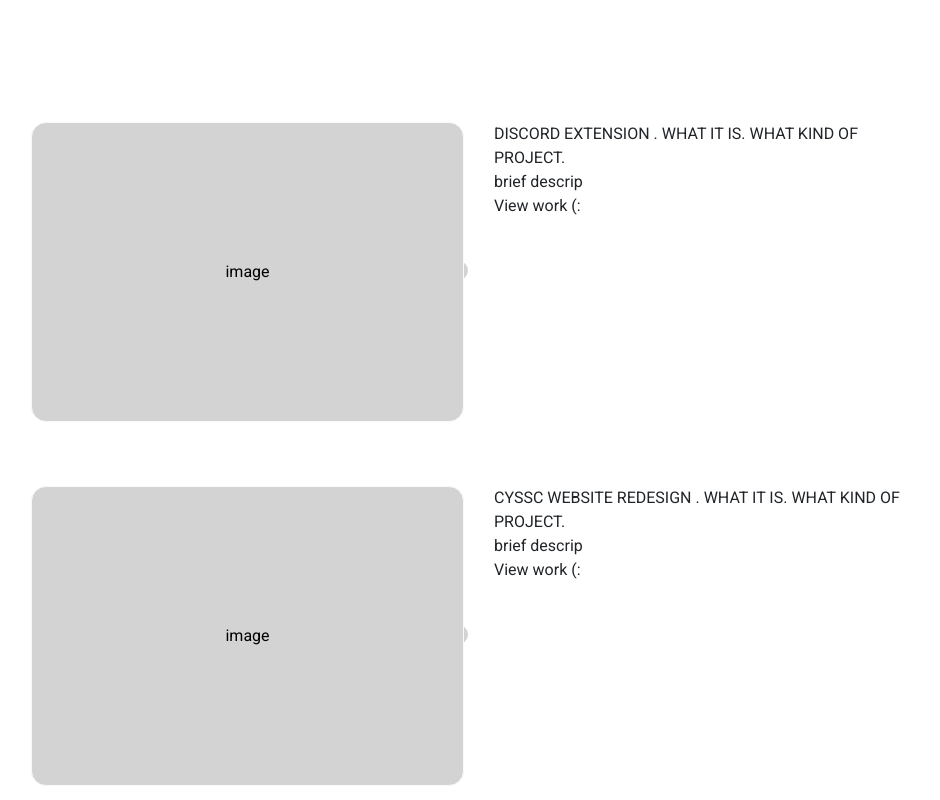
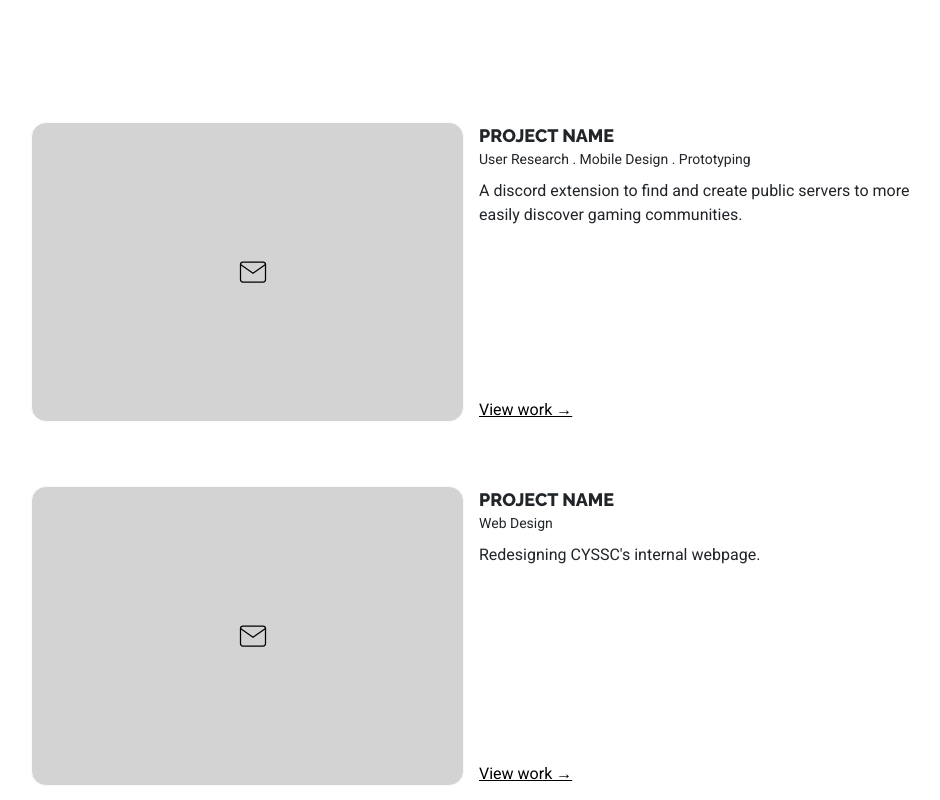
Before and after one commit to soniacui/soniacui.github.io, a plain HTML site: page index.html in a window 1280 px wide. Shown: the part 520-1320 px from the top of the page, without its empty margins (161-1101 px from the left). Drawn offline with nearby package versions, Linux system fonts and the light colour scheme.

Commit message:
about & portfolio section

```diff
--- a/index.html
+++ b/index.html
@@ -83,7 +83,6 @@
         padding-left: 15%;
         padding-right: 15%;
         margin-bottom: 5%;
-
     }
 
     .item {
@@ -94,7 +93,28 @@
         border-radius: 15px;
 
     }
+    .project-name {
+        font-family: 'Raleway', sans-serif;
+        font-size: 18px;
+    }
 
+    .project-tags {
+        font-family: 'Roboto', sans-serif;
+        font-size: 14px;
+        margin-bottom: 2%;
+    }
+
+    .project-descrip {
+        font-family: 'Roboto', sans-serif;
+        font-size: 16px;
+    }
+
+    .space-bottom {
+        color: black;
+        text-decoration: underline;
+        position: absolute;
+        bottom: 0;
+    }
 
     .connect {
         padding-left: 16%;
@@ -142,32 +162,58 @@
         </div>
     </div>
 
+    <!-- discord extension project -->
     <div class="row project" id="projects-section">
         <div class="col">
-            <a href="gamers.html" class="item">
-                <button type="button" class="btn btn-light item">image</button>
+            <a href="gamers.html">
+                <button type="button" class="btn btn-light item">
+                    <img class="icon" alt="My email address" src="./mail.svg" />
+                </button>
             </a>
         </div>
         <div class="col">
-            DISCORD EXTENSION . WHAT IT IS. WHAT KIND OF PROJECT. <br />
-            brief descrip <br />
-            View work (:
+            <div class="row project-name">
+                PROJECT NAME
+            </div>
+            <div class="row project-tags">
+                User Research . Mobile Design . Prototyping
+            </div>
+            <div class="row project-descrip">
+                A discord extension to find and create public servers to more easily discover gaming communities.
+            </div>
+
+            <div class="row">
+                <a href="gamers.html" class="space-bottom">View work &rarr;</a>
+            </div>
+
         </div>
-
     </div>
 
+    <!-- cyssc website project -->
     <div class="row project">
         <div class="col">
-            <a href="cyssc.html" class="item">
-                <button type="button" class="btn btn-light item">image</button>
+            <a href="gamers.html">
+                <button type="button" class="btn btn-light item">
+                    <img class="icon" alt="My email address" src="./mail.svg" />
+                </button>
             </a>
         </div>
         <div class="col">
-            CYSSC WEBSITE REDESIGN . WHAT IT IS. WHAT KIND OF PROJECT. <br />
-            brief descrip <br />
-            View work (:
+            <div class="row project-name">
+                PROJECT NAME
+            </div>
+            <div class="row project-tags">
+                Web Design
+            </div>
+            <div class="row project-descrip">
+                Redesigning CYSSC's internal webpage.
+            </div>
+
+            <div class="row">
+                <a href="gamers.html" class="space-bottom">View work &rarr;</a>
+            </div>
+
         </div>
-
     </div>
 
     <div class="row">
@@ -177,7 +223,7 @@
                 <a href="#"><img class="icon" alt="My email address" src="./mail.svg" /> soniacuisc@gmail.com </a>
             </div>
             <div class="row">
-                <a href="#"><img class="icon" alt="Link to GitHub"src="./github.svg" /> github </a>
+                <a href="#"><img class="icon" alt="Link to GitHub" src="./github.svg" /> github </a>
             </div>
             <div class="row">
                 <a href="#"><img class="icon" alt="Link to LinkedIn" src="./linkedin.svg" /> linkedin </a>
```
Also changed, not shown: about.html (+26 -12 lines).
